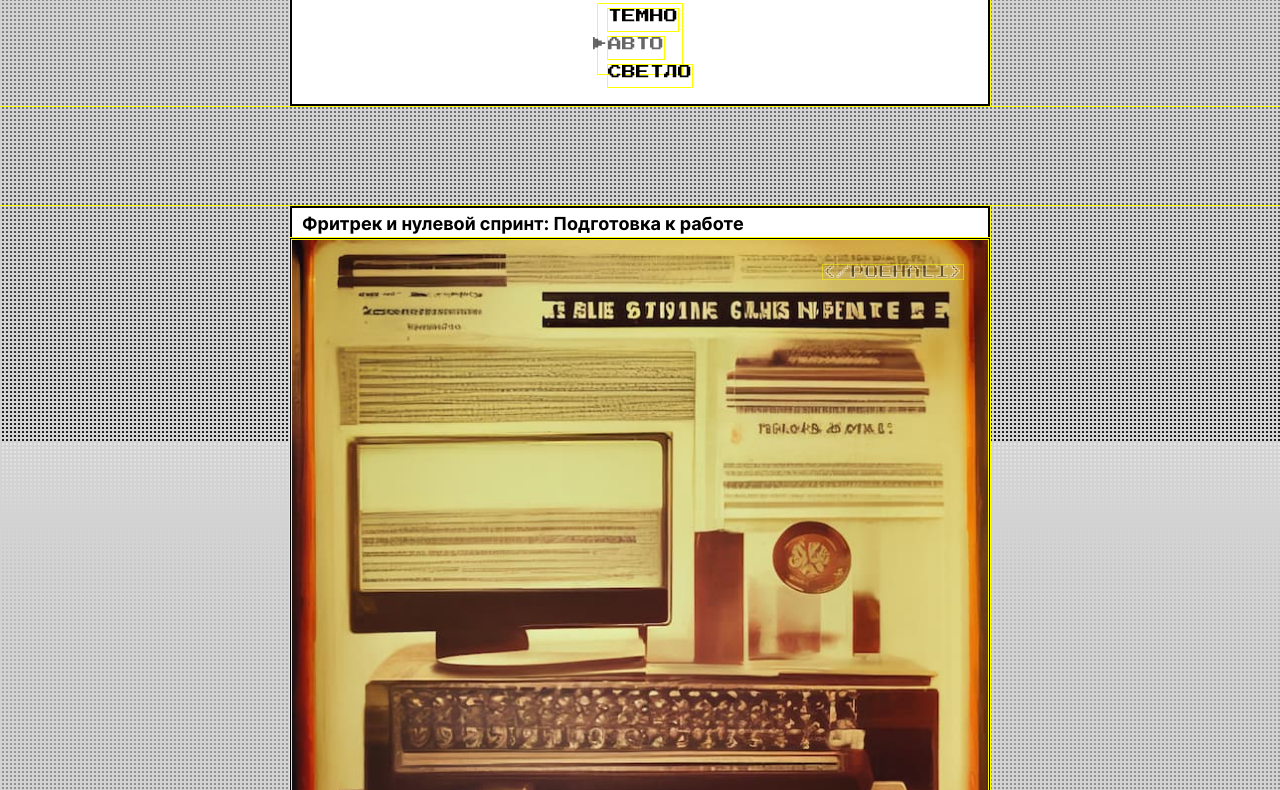
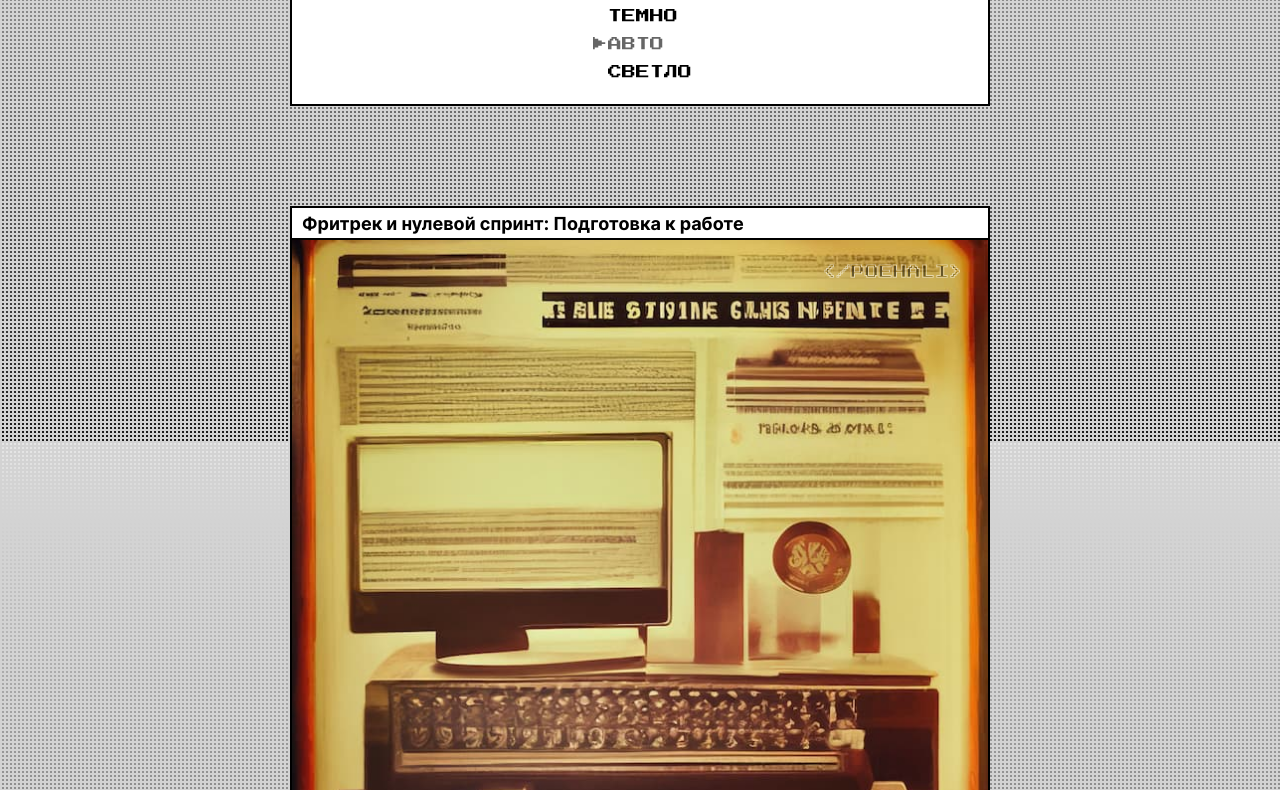
Before and after one commit to palm87/zakrivayuschiy-teg-f, a website: page index.html in a window 1280 px wide. Shown: the part 359-1149 px from the top of the page. Drawn offline with Linux system fonts and the light colour scheme.

Commit message:
Убрала outline лдя всего

```diff
--- a/styles/style.css
+++ b/styles/style.css
@@ -485,7 +485,3 @@ dialog[open] {
   dialog[open] {
   }
 }
-
-* {
-  outline: 1px solid yellow;
-}
```
